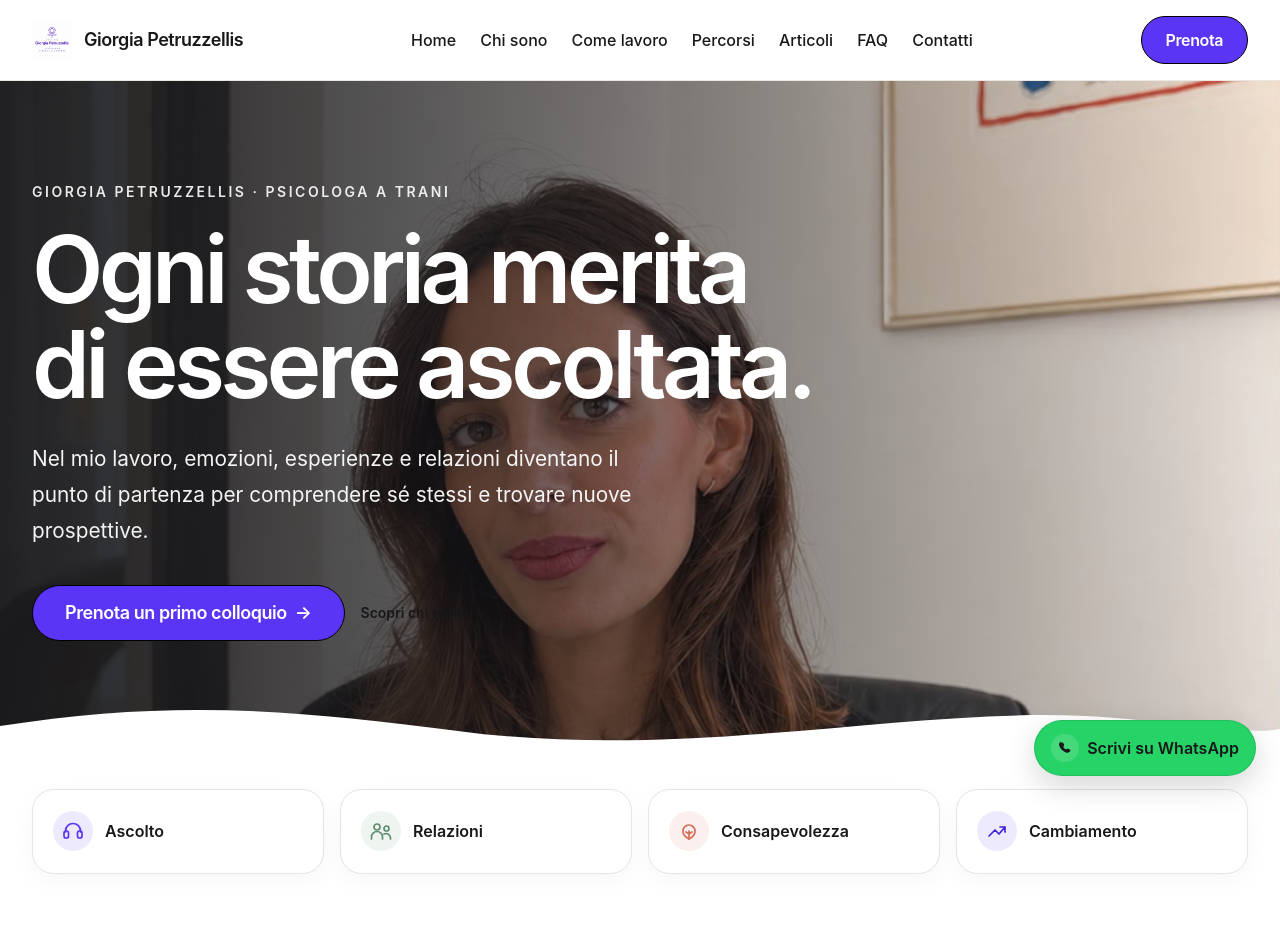
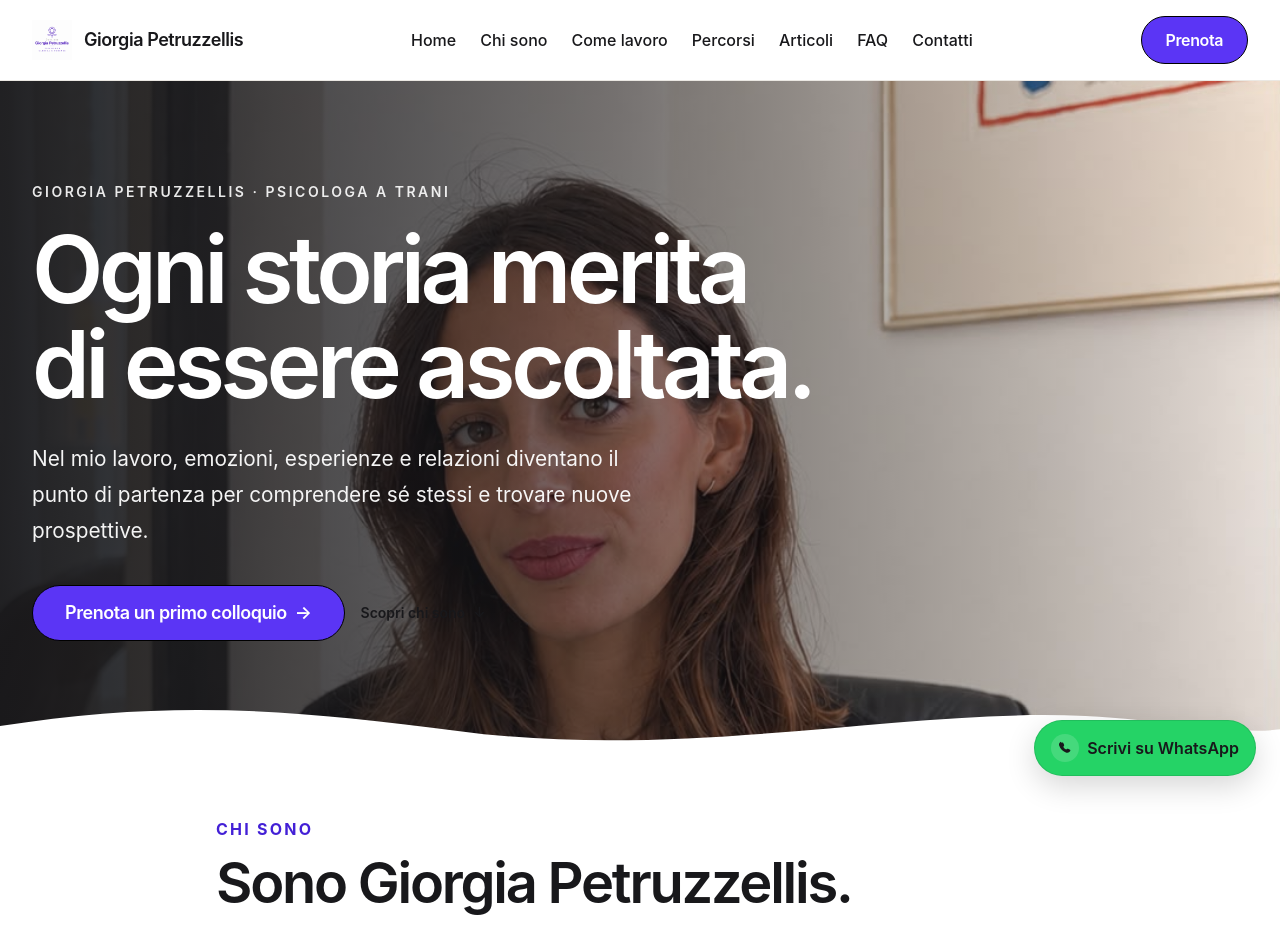
Before and after one commit to Yvanesse/giorgia-psychologist, a Next.js app: page /chi-sono in a window 1280 px wide. Shown: the top 946 px of the page. Built offline with nearby package versions, Linux system fonts and the light colour scheme.

Commit message:
ui: remove decorative value tiles and unify Chi sono heading typography

```diff
--- a/src/app/chi-sono/page.tsx
+++ b/src/app/chi-sono/page.tsx
@@ -1,5 +1,4 @@
 import type { Metadata } from "next";
-import Link from "next/link";
 
 import { Button, Container } from "@/components/ui";
 
@@ -71,58 +70,6 @@ const editorialSections = [
 ] as const;
 
 
-const themes = [
-  { name: "Ascolto", text: "text-primary", background: "bg-primary/10" },
-  { name: "Relazioni", text: "text-[#5d8f6f]", background: "bg-[#5d8f6f]/10" },
-  { name: "Consapevolezza", text: "text-[#d36e59]", background: "bg-[#d36e59]/10" },
-  { name: "Cambiamento", text: "text-primary-strong", background: "bg-primary/10" },
-] as const;
-
-function ThemeIcon({ index }: { index: number }) {
-  const common = {
-    "aria-hidden": true as const,
-    className: "size-6 shrink-0",
-    viewBox: "0 0 24 24",
-    fill: "none",
-    stroke: "currentColor",
-    strokeWidth: 1.7,
-    strokeLinecap: "round" as const,
-    strokeLinejoin: "round" as const,
-  };
-
-  if (index === 0) {
-    return (
-      <svg {...common}>
-        <path d="M4.5 13V12a7.5 7.5 0 0 1 15 0v1" />
-        <rect x="3" y="12" width="4.5" height="7" rx="2" />
-        <rect x="16.5" y="12" width="4.5" height="7" rx="2" />
-      </svg>
-    );
-  }
-  if (index === 1) {
-    return (
-      <svg {...common}>
-        <circle cx="8" cy="8" r="3" />
-        <circle cx="17.5" cy="9.5" r="2.5" />
-        <path d="M2.5 20v-2a5.5 5.5 0 0 1 11 0v2M15 15a4.5 4.5 0 0 1 6.5 4v1" />
-      </svg>
-    );
-  }
-  if (index === 2) {
-    return (
-      <svg {...common}>
-        <path d="M12 20c-3.5-2-6-4.2-6-7.6A6 6 0 0 1 12 6a6 6 0 0 1 6 6.4C18 15.8 15.5 18 12 20Z" />
-        <path d="M12 20v-8M9 13l3 2 3-2" />
-      </svg>
-    );
-  }
-  return (
-    <svg {...common}>
-      <path d="m4 17 6-6 4 4 6-7M15 8h5v5" />
-    </svg>
-  );
-}
-
 function ReadMore({ label, paragraphs }: { label: string; paragraphs: readonly string[] }) {
   return (
     <details className="group mt-6 rounded-2xl border border-border bg-white open:shadow-[0_12px_32px_rgba(24,24,27,.04)]">
@@ -182,28 +129,13 @@ export default function AboutPage() {
         </svg>
       </section>
 
-      <section aria-label="I valori del mio lavoro" className="bg-white pb-14 pt-5 sm:pb-20 sm:pt-9">
-        <Container variant="wide">
-          <div className="grid grid-cols-2 gap-3 sm:grid-cols-4 sm:gap-4">
-            {themes.map((theme, index) => (
-              <div className="flex min-h-[5.3rem] items-center gap-3 rounded-[1.35rem] border border-border bg-white px-3 py-4 shadow-[0_8px_24px_rgba(24,24,27,.035)] sm:px-5" key={theme.name}>
-                <span className={"flex size-10 shrink-0 items-center justify-center rounded-full " + theme.text + " " + theme.background}>
-                  <ThemeIcon index={index} />
-                </span>
-                <span className="text-[.93rem] font-semibold text-ink sm:text-base">{theme.name}</span>
-              </div>
-            ))}
-          </div>
-        </Container>
-      </section>
-
-      <section className="scroll-mt-24 bg-white pb-20 sm:pb-28" id="presentazione" aria-labelledby="intro-title">
+      <section className="scroll-mt-24 bg-white pb-20 pt-10 sm:pb-28 sm:pt-16" id="presentazione" aria-labelledby="intro-title">
         <Container variant="wide">
           <div className="mx-auto max-w-[53rem]">
             <div>
               <p className="section-label">Chi sono</p>
-              <h2 id="intro-title" className="mt-4 text-4xl font-semibold leading-[1.08] tracking-[-.045em] text-ink sm:text-5xl lg:text-[3.5rem]">
-                Sono Giorgia <span className="text-[#5d8f6f]">Petruzzellis.</span>
+              <h2 id="intro-title" className="mt-3 text-[clamp(2.15rem,5.5vw,3.5rem)] font-semibold leading-[1.1] tracking-[-.04em] text-ink">
+                Sono Giorgia Petruzzellis.
               </h2>
               <p className="mt-6 text-lg leading-8 text-ink-soft sm:text-xl sm:leading-9">
                 Sono psicologa clinica e forense, iscritta all'Albo delle Psicologhe e degli Psicologi della Puglia (n. 8714) e psicoterapeuta in formazione a orientamento sistemico-relazionale.
```
